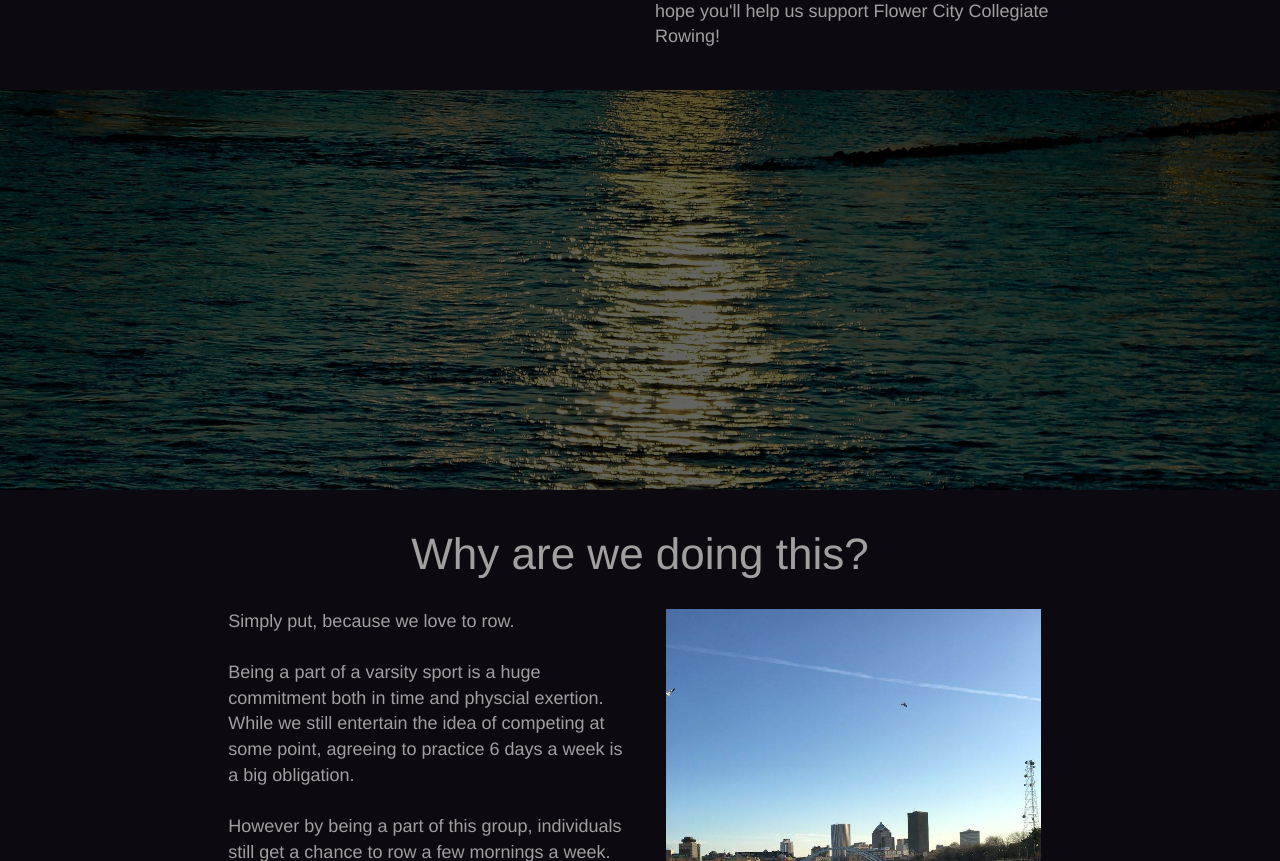
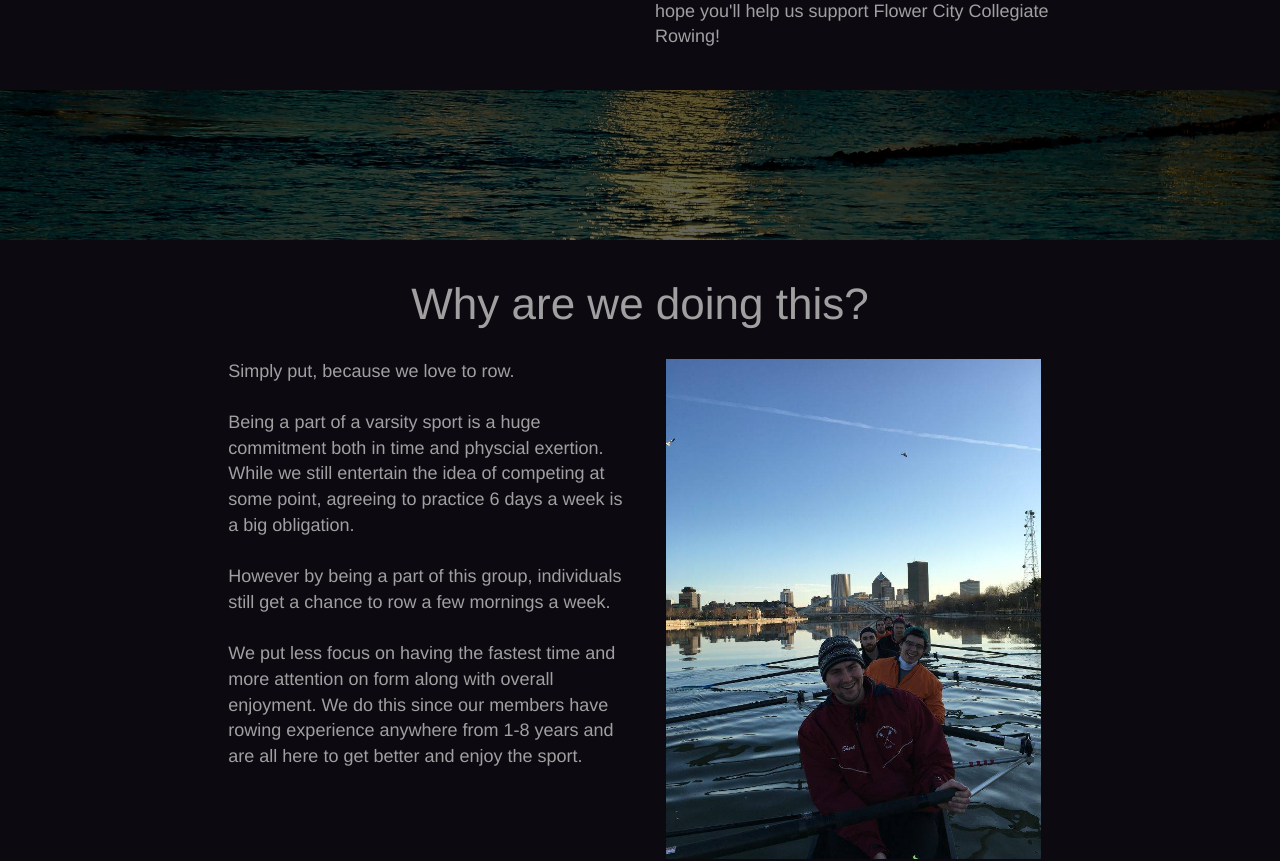
Before and after one commit to amk5401/FCCR, a PHP site: page /aboutUs.php in a window 1280 px wide. Shown: the part 967-1828 px from the top of the page. Run offline with PHP 8.4, Linux system fonts and the light colour scheme.

Commit message:
Update custom.css

```diff
--- a/css/custom.css
+++ b/css/custom.css
@@ -92,7 +92,7 @@ body { background-color: #0d0911 }
 .center-text { text-align: center; }
 
 .parallaxContainer {
-    height: 400px;
+    height: 150px;
     background-position: 50% 50%;
     background-repeat: no-repeat;
     background-attachment: fixed;
```
